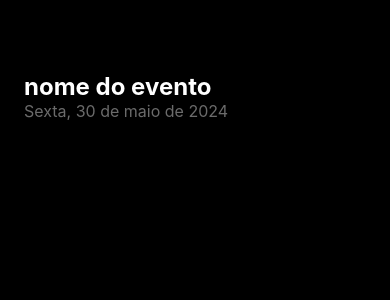
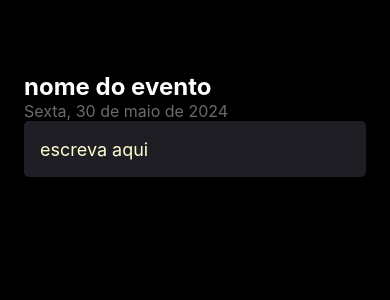
Before and after one commit to Felipe10amaral/imHere, a React Native app: screen / in a window 390 px wide. Shown: the top 300 px of the page. Built offline with nearby package versions, Linux system fonts and the light colour scheme.

Commit message:
trabalhando com input

```diff
--- a/src/Screen/Home/Index.tsx
+++ b/src/Screen/Home/Index.tsx
@@ -1,4 +1,4 @@
-import { Text, View } from "react-native";
+import { Text, TextInput, View } from "react-native";
 import  { styles }  from './styles'
 
 export function Home() {
@@ -10,6 +10,13 @@ export function Home() {
             <Text style={styles.eventDate}>
                 Sexta, 30 de maio de 2024
             </Text>
+
+            <TextInput
+                style={styles.input}
+                placeholder="escreva aqui"
+                placeholderTextColor="#ffffd1"
+
+            />
         </View>
     )
 }
--- a/src/Screen/Home/styles.ts
+++ b/src/Screen/Home/styles.ts
@@ -17,5 +17,14 @@ export const styles = StyleSheet.create({
     eventDate: {
         color: '#6b6b6b',
         fontSize: 16
+    },
+
+    input: {
+        backgroundColor: '#1f1e25',
+        height: 56,
+        borderRadius: 5,
+        color: '#fff',
+        padding: 16,
+        fontSize: 18
     }
 })
```
